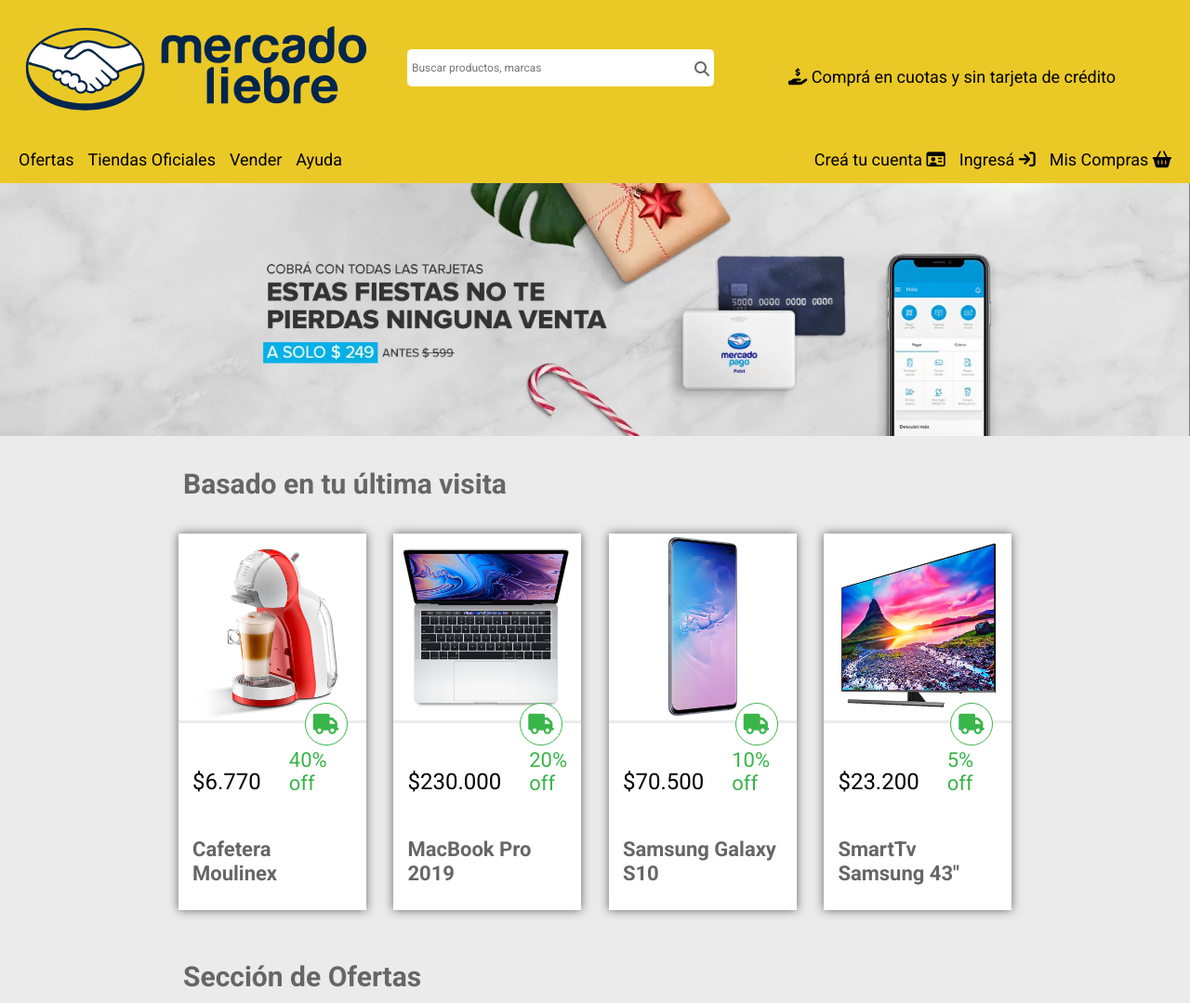
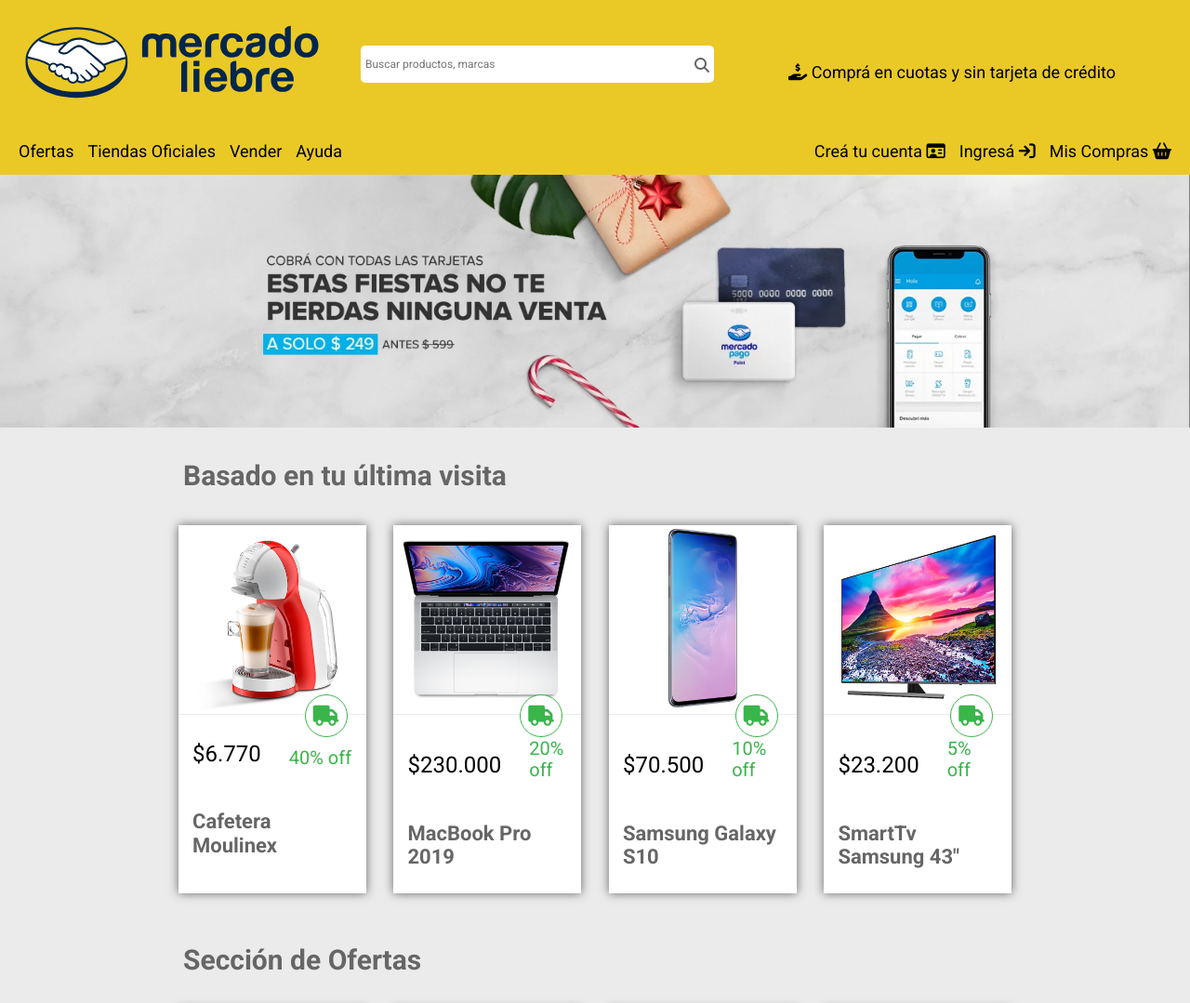
Before and after one commit to Alejandro-Elias/Mercado_Liebre_Maquetado, a plain HTML site: page views/home.html in a window 1280 px wide. Shown: the top 1079 px of the page at 93% size. Drawn offline with Linux system fonts and the light colour scheme; files whose address does not match are found by name.

Commit message:
fix: arregla logo ancla hacia home

```diff
--- a/public/css/header.css
+++ b/public/css/header.css
@@ -9,8 +9,12 @@
     padding: 25px 25px 10px;
 }
 
-.logo {
-    width: 45%;
+.logo_mas_busqueda__a {
+    width: 100px;
+}
+
+.logo_mas_busqueda img {
+    width: 150%;
 }
 
 .header__form {
@@ -94,8 +98,12 @@
         padding-right: 0;
     }
 
+    .logo_mas_busqueda img {
+        width: 220%;
+    }
+
     .header__form input {
-        width: 230px;
+        width: 200px;
     }
 
     .header__p {
@@ -128,12 +136,12 @@
 
 @media (min-width: 1280px) {
 
-    .logo {
-        width: 50%;
+    .logo_mas_busqueda img {
+        width: 320%;
     }
 
     .header__form input {
-        width: 330px;
+        width: 380px;
     }
 
     .header__p {
--- a/public/css/main.css
+++ b/public/css/main.css
@@ -33,6 +33,7 @@
 
 .productos-descripcion {
     position: relative;
+
 }
 
 .body__main__section {
@@ -43,6 +44,7 @@
 
 .productos {
     margin-bottom: 20px;
+    background-color: white;
 }
 
 
@@ -103,7 +105,7 @@
 
     .descuento {
         font-size: 18px;
-        margin-left: 60px;
+        margin-left: 40px;
     }
 
     .descripcion--articulo {
@@ -146,7 +148,7 @@
     }
 
     .descuento {
-        font-size: 22px;
+        font-size: 20px;
         margin-left: 20px;
     }
 
--- a/views/home.html
+++ b/views/home.html
@@ -13,7 +13,7 @@
     <header class="header">
         <div class="header__div">
             <div class="logo_mas_busqueda">
-                <img src="/images/logo-mercado-liebre.svg" alt="logo mercado liebre" class="logo">
+                <a class="logo_mas_busqueda__a" href="/"><img src="/images/logo-mercado-liebre.svg" alt="logo mercado liebre" class="logo"></a>
                 <form class="header__form">
                     <input type="text" placeholder=" Buscar productos, marcas">
                     <a href=""><i id="lupa" class="fa-solid fa-magnifying-glass"></i></a>
```
Also changed, not shown: views/login.html (+1 -1 lines), views/register.html (+1 -1 lines).
